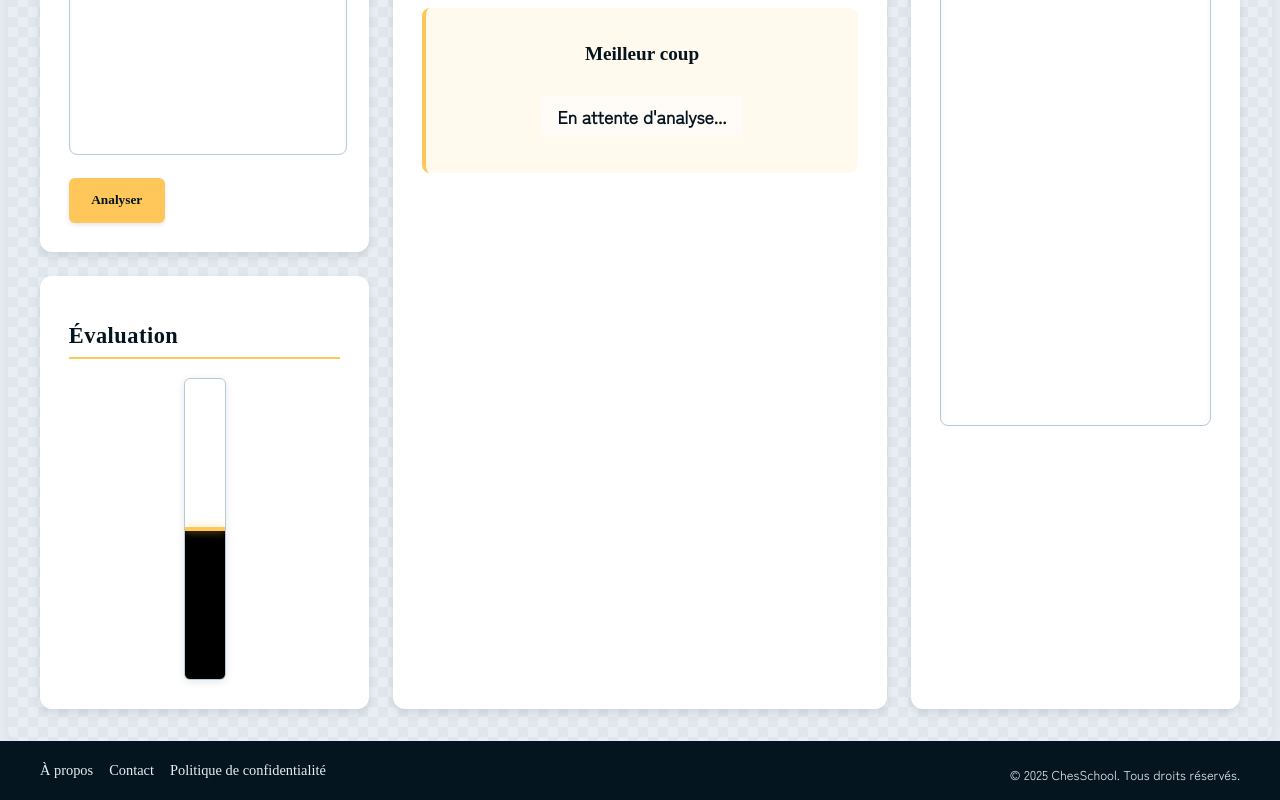
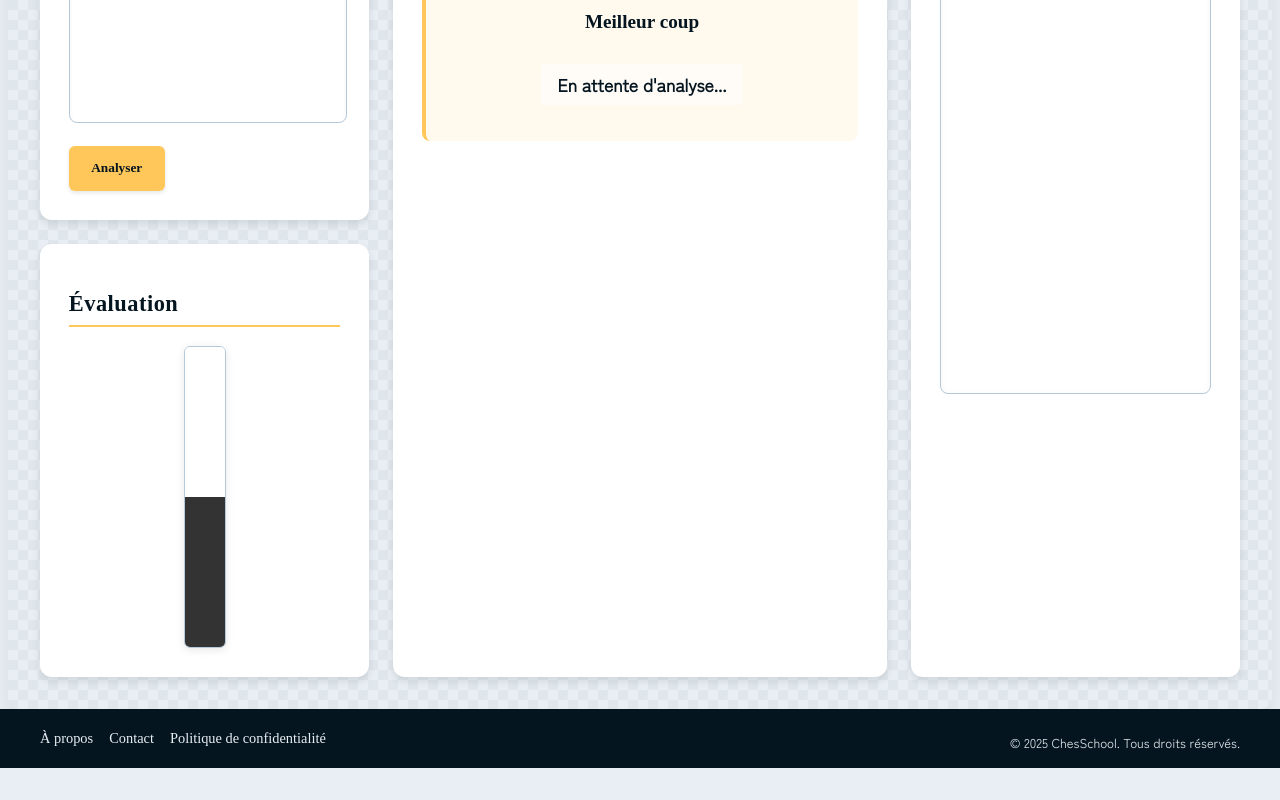
Before and after one commit to Douwdy/ChesSchool---Front, a React (Create React App) app: page /analyze in a window 1280 px wide. Shown: the part 402-1202 px from the top of the page. After the commit the page ends 1170 px from the top, so only its background shows below. Built offline with nearby package versions, Linux system fonts and the light colour scheme; a web font is replaced by a local one.

Commit message:
update analyzer

```diff
--- a/src/components/pages/PGNAnalyzer/index.jsx
+++ b/src/components/pages/PGNAnalyzer/index.jsx
@@ -46,17 +46,24 @@ const PGNAnalyzer = () => {
             }
 
             const parsedGame = parsedGames[0];
+            console.log("Partie analysée:", parsedGame);
+
+            // Convertir le tableau d'en-têtes en objet pour un accès plus facile
+            const headersObject = {};
+            parsedGame.headers.forEach(header => {
+                headersObject[header.name] = header.value;
+            });
 
             // Extraire les métadonnées
             const metadata = {
-                white: parsedGame.headers?.White || 'Joueur inconnu',
-                whiteElo: parsedGame.headers?.WhiteElo || '?',
-                black: parsedGame.headers?.Black || 'Joueur inconnu',
-                blackElo: parsedGame.headers?.BlackElo || '?',
-                date: parsedGame.headers?.Date || '?',
-                event: parsedGame.headers?.Event || 'Partie',
-                site: parsedGame.headers?.Site || '',
-                result: parsedGame.headers?.Result || '*'
+                white: headersObject.White || 'Joueur inconnu',
+                whiteElo: headersObject.WhiteElo || '?',
+                black: headersObject.Black || 'Joueur inconnu',
+                blackElo: headersObject.BlackElo || '?',
+                date: headersObject.Date || '?',
+                event: headersObject.Event || 'Partie',
+                site: headersObject.Site || '',
+                result: headersObject.Result || '*'
             };
             setGameMetadata(metadata);
 
@@ -401,9 +408,11 @@ const PGNAnalyzer = () => {
         });
     }
 
-    const evalPosition = evaluation !== null
-        ? Math.max(0, Math.min(100, 50 - (evaluation / 10) * 5))
-        : 50;
+    const evalPosition = evaluation === null ? 50 : Math.min(Math.max(50 - evaluation / 0.3, 5), 95);
+
+    // Calculer les hauteurs pour les parties blanche et noire
+    const whiteHeight = `${evalPosition}%`;
+    const blackHeight = `${100 - evalPosition}%`;
 
     // Ajoutez une fonction pour calculer les statistiques de la partie
     const calculateGameStats = () => {
@@ -627,10 +636,8 @@ const PGNAnalyzer = () => {
                     <div className="evaluation-bar">
                         <h2>Évaluation</h2>
                         <div className="eval-container">
-                            <div
-                                className="eval-marker"
-                                style={{ top: `${evalPosition}%` }}
-                            ></div>
+                            <div className="white-eval" style={{ height: whiteHeight }}></div>
+                            <div className="black-eval" style={{ height: blackHeight }}></div>
                             <div
                                 className="eval-value"
                                 style={{ top: `${evalPosition}%` }}
--- a/src/components/pages/PGNAnalyzer/index.scss
+++ b/src/components/pages/PGNAnalyzer/index.scss
@@ -3,7 +3,7 @@
 .pgn-analyzer {
   max-width: 1200px;
   margin: 0 auto;
-  padding: 2rem;
+  padding: 0rem 2rem 2rem 2rem;
   background-image:
   linear-gradient(45deg, rgba($rich-black, 0.03) 25%, transparent 25%),
   linear-gradient(-45deg, rgba($rich-black, 0.03) 25%, transparent 25%),
@@ -173,26 +173,32 @@
         .eval-container {
           height: 300px;
           width: 40px;
-          background: linear-gradient(to bottom, white 50%, black 50%);
+          position: relative;
           margin: 0 auto;
-          position: relative;
           border-radius: 6px;
           border: 1px solid darken($lavender-blush, 15%);
           overflow: hidden;
           box-shadow: 0 2px 8px rgba($rich-black, 0.1);
 
-          .eval-marker {
+          // Remplacer le gradient par deux divs dynamiques
+          .white-eval, .black-eval {
             position: absolute;
-            left: 0;
-            right: 0;
-            height: 4px;
-            background-color: $xanthous;
-            transform: translateY(-50%);
-            z-index: 2;
-            transition: top 0.3s ease;
-            box-shadow: 0 0 8px rgba($xanthous, 0.6);
+            width: 100%;
+            transition: height 0.3s ease;
           }
 
+          .white-eval {
+            top: 0;
+            background-color: white;
+            border-bottom: 1px solid #ccc;
+          }
+
+          .black-eval {
+            bottom: 0;
+            background-color: #333;
+          }
+
+          // La valeur d'évaluation est conservée mais sans le marqueur
           .eval-value {
             position: absolute;
             right: 45px;
@@ -841,6 +847,8 @@
   background-color: #f5f5f5;
   padding: 1rem;
   border-radius: 5px;
+  font-family: "Zen Kaku Gothic New", monospace;
+  resize: vertical;
 
   .players-info {
     display: flex;
```
